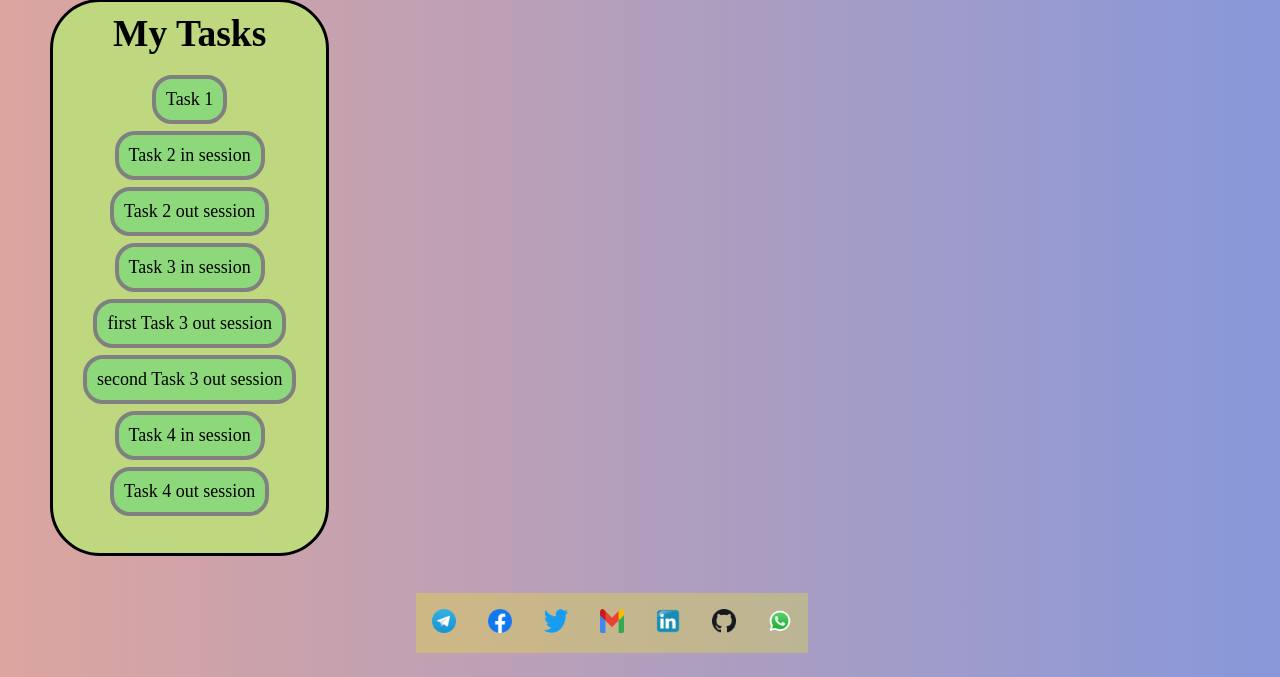
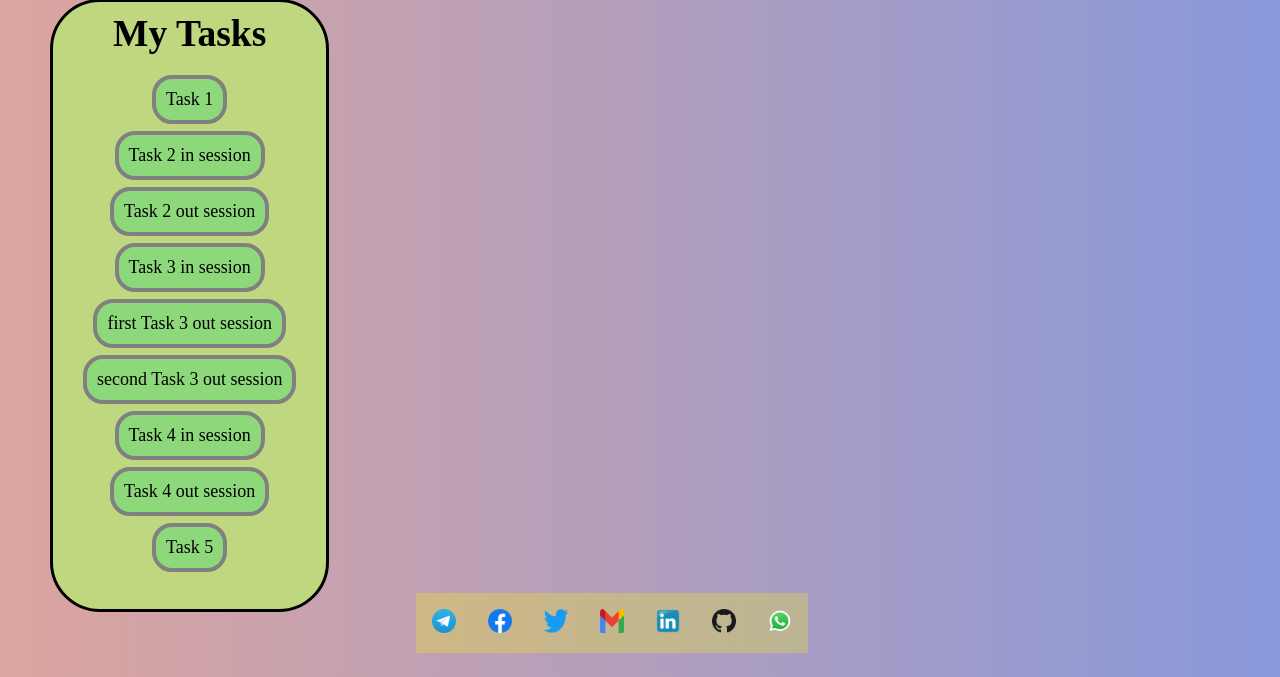
Before and after one commit to AhmedGaber0000/MyProjects, a Flask app: page / in a window 1280 px wide. Shown: the part 123-800 px from the top of the page. Run offline with Flask 3, Linux system fonts and the light colour scheme.

Commit message:
add task 5 to the flask website

```diff
--- a/Web_Projects/Full Stack Training/templates/index.html
+++ b/Web_Projects/Full Stack Training/templates/index.html
@@ -28,6 +28,7 @@
                 <a target="_blank" href="/Task3out2">second Task 3 out session</a>
                 <a target="_blank" href="/Task4in">Task 4 in session</a>
                 <a target="_blank" href="/Task4out">Task 4 out session</a>
+                <a target="_blank" href="/Task5">Task 5</a>
             </div>
         </section>
     </main>
```
